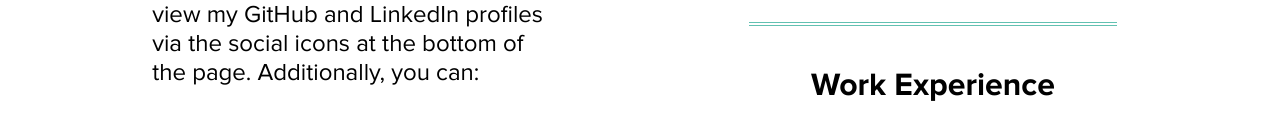
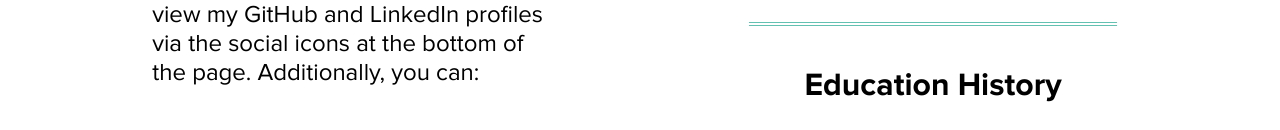
Before and after one commit to a-binkley/personal-website, a React (Create React App) app: page / in a window 1280 px wide. Shown: the part 876-1006 px from the top of the page. Built offline with nearby package versions, Linux system fonts and the light colour scheme.

Commit message:
fix experience title injection

```diff
--- a/src/components/ExperienceList.tsx
+++ b/src/components/ExperienceList.tsx
@@ -6,7 +6,7 @@ import '../fonts/Proxima Nova/stylesheet.css';
 export function ExperienceList(props: { title: string, data: ProfessionalDetails[] |  EducationalDetails[] }) {
     return (
         <>
-            <h1 id='workExperienceLbl'>Work Experience</h1>
+            <h1 id='workExperienceLbl'>{props.title}</h1>
             <ul id='workExperienceColumn'>
                 {props.data.map((instance) => {
                     return (
```
